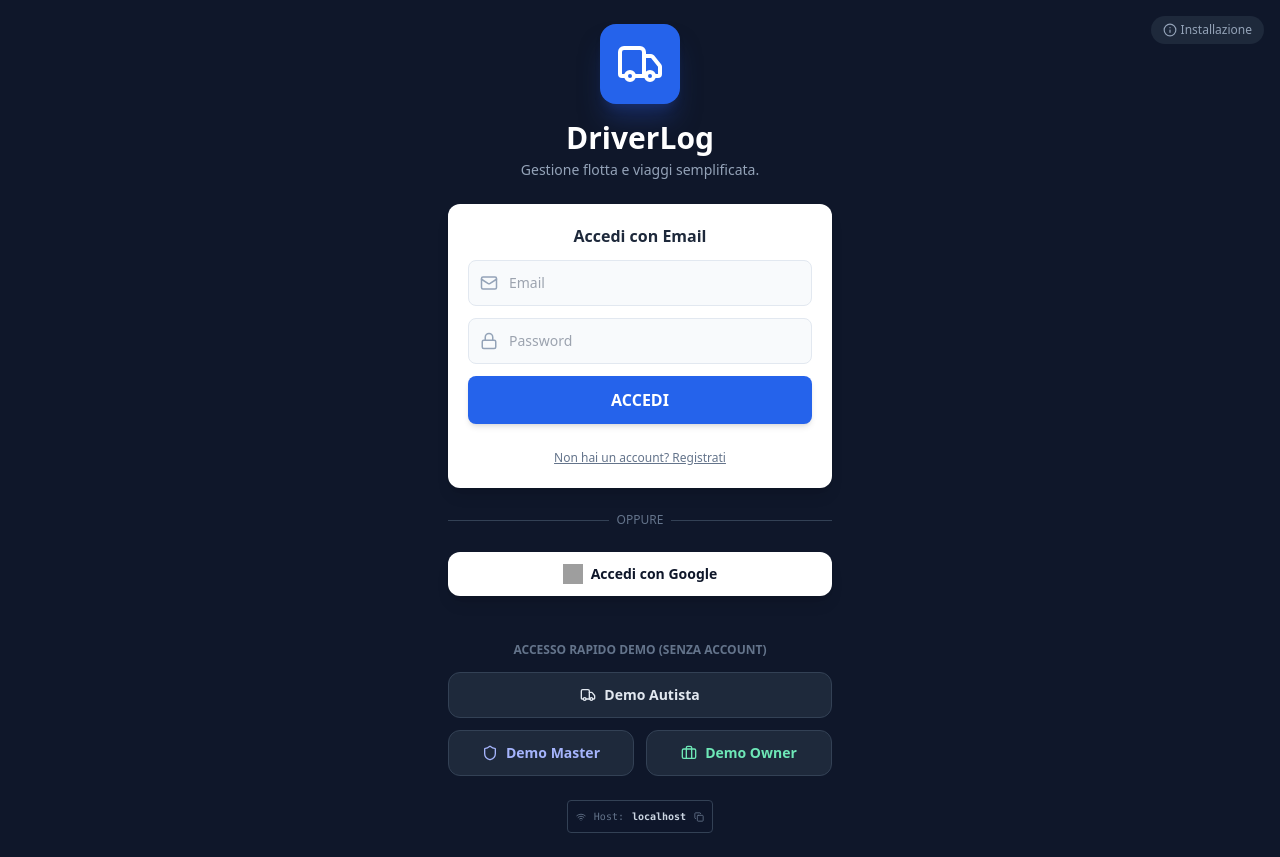
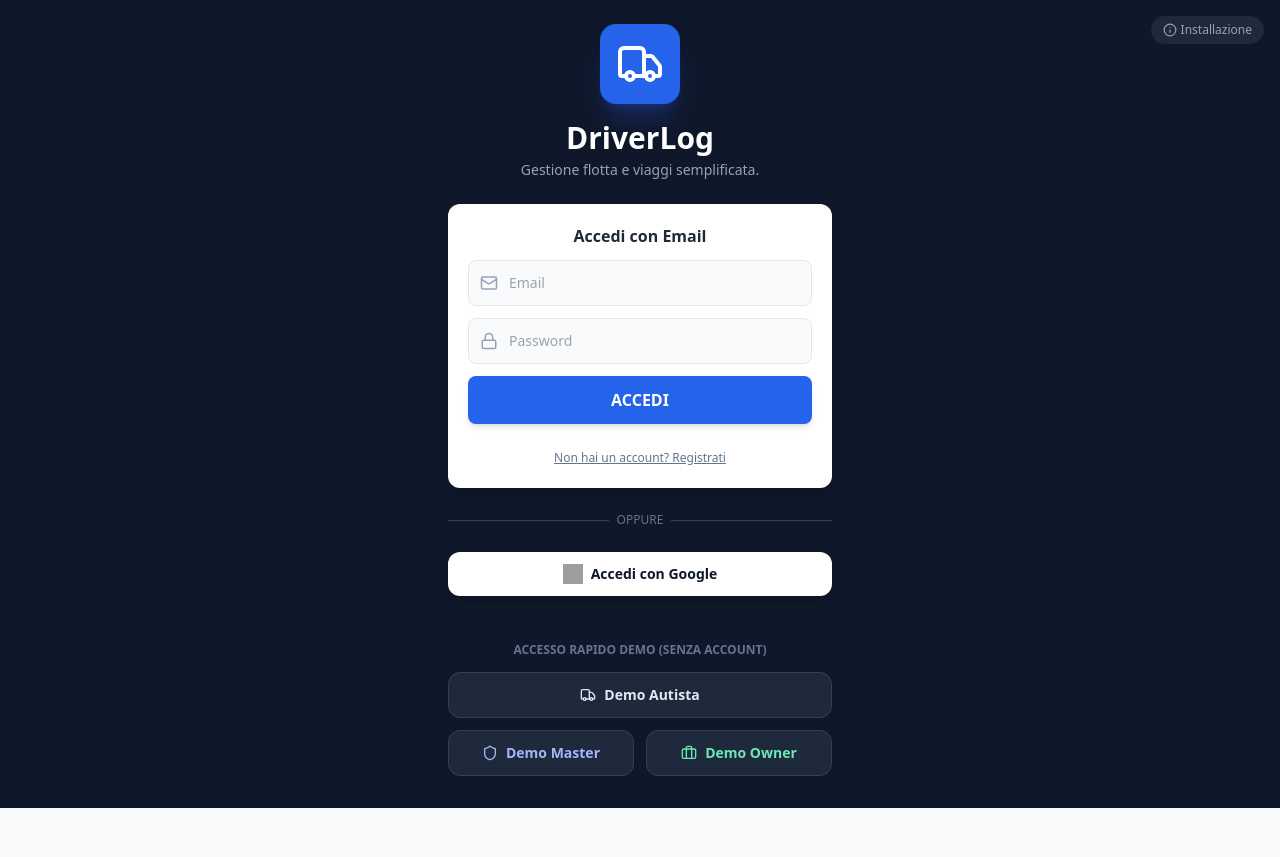
Before and after one commit to manuclele/DriverLog, a React (Vite) app: page / in a window 1280 px wide. After the commit the page ends 808 px from the top, so only its background shows below. Built offline with nearby package versions, Linux system fonts and the light colour scheme; no server answers; grey boxes are pictures that could not be loaded.

Commit message:
refactor: Remove unused copy to clipboard logic
The functionality to copy the application's hostname to the clipboard was not being used and has been removed from the login page to simplify the component. This also removes an unused import of the `Copy` icon.

```diff
--- a/pages/Login.tsx
+++ b/pages/Login.tsx
@@ -1,6 +1,6 @@
 import React, { useState, useEffect } from 'react';
 import { useAuth } from '../context/AuthContext';
-import { Truck, Shield, Briefcase, Info, X, Share, MoreVertical, Mail, Lock, User, AlertCircle, Wifi, Copy, Check } from 'lucide-react';
+import { Truck, Shield, Briefcase, Info, X, Share, MoreVertical, Mail, Lock, User, AlertCircle } from 'lucide-react';
 import { useNavigate } from 'react-router-dom';
 
 const InstallInstructions: React.FC<{ onClose: () => void }> = ({ onClose }) => (
@@ -55,7 +55,6 @@
   const [displayName, setDisplayName] = useState('');
   const [localError, setLocalError] = useState('');
   const [loading, setLoading] = useState(false);
-  const [copied, setCopied] = useState(false);
 
   useEffect(() => {
     if (user) {
@@ -110,12 +109,6 @@
           console.error(e);
           setLocalError(e.message || "Errore avvio login Google.");
       }
-  };
-
-  const copyToClipboard = () => {
-      navigator.clipboard.writeText(window.location.hostname);
-      setCopied(true);
-      setTimeout(() => setCopied(false), 2000);
   };
 
   return (
@@ -261,19 +254,6 @@
         </div>
       </div>
 
-      {/* HOSTNAME HELPER */}
-      <div className="w-full max-w-sm mt-4 text-center">
-        <button
-            onClick={copyToClipboard}
-            className="text-[10px] text-slate-500 font-mono bg-slate-900/50 hover:bg-slate-800 p-2 rounded border border-slate-700 inline-flex items-center gap-2 transition-all active:scale-95"
-            title="Copia per Firebase"
-        >
-            <Wifi size={10} />
-            Host: <span className="text-slate-300 select-all font-bold">{window.location.hostname}</span>
-            {copied ? <Check size={10} className="text-green-500" /> : <Copy size={10} />}
-        </button>
-      </div>
-
     </div>
   );
 };
```
